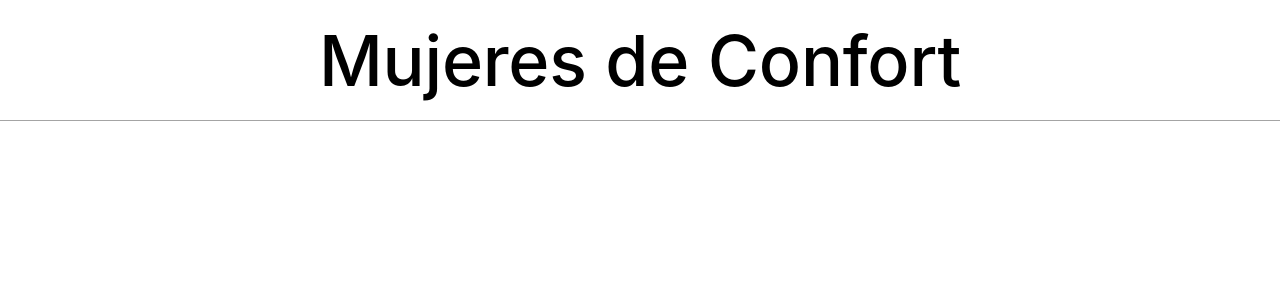
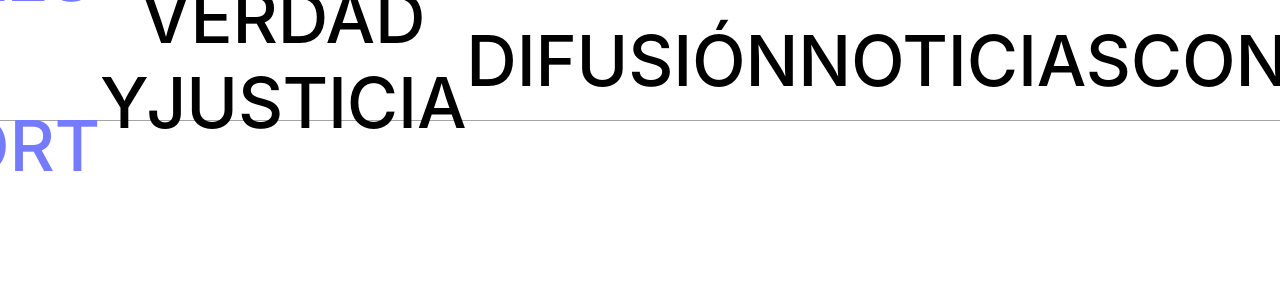
Before and after one commit to AAlejof/WWII-ComfortWomen, a React (Vite) app in the folder client/: page / in a window 1280 px wide. Before the commit this address had no page. Shown: the top 300 px of the page. Built offline with nearby package versions, Linux system fonts and the light colour scheme.

Commit message:
change navbar sections

```diff
--- a/client/src/components/Navbar/Navbar.jsx
+++ b/client/src/components/Navbar/Navbar.jsx
@@ -7,7 +7,19 @@ const Navbar = () => {
         <>
             <div className={style.navbarDiv}>
                 <p className={style.pNavbarDiv}>
-                    <Link to='/'>Mujeres de Confort</Link>
+                    <Link to='/'>MUJERES DE CONFORT</Link>
+                </p>
+                <p className={style.pNavbarDiv}>
+                    <Link to='/'>VERDAD YJUSTICIA</Link>
+                </p>
+                <p className={style.pNavbarDiv}>
+                    <Link to='/'>DIFUSIÓN</Link>
+                </p>
+                <p className={style.pNavbarDiv}>
+                    <Link to='/'>NOTICIAS</Link>
+                </p>
+                <p className={style.pNavbarDiv}>
+                    <Link to='/'>CONTACTO</Link>
                 </p>
             </div>
         </>
```
